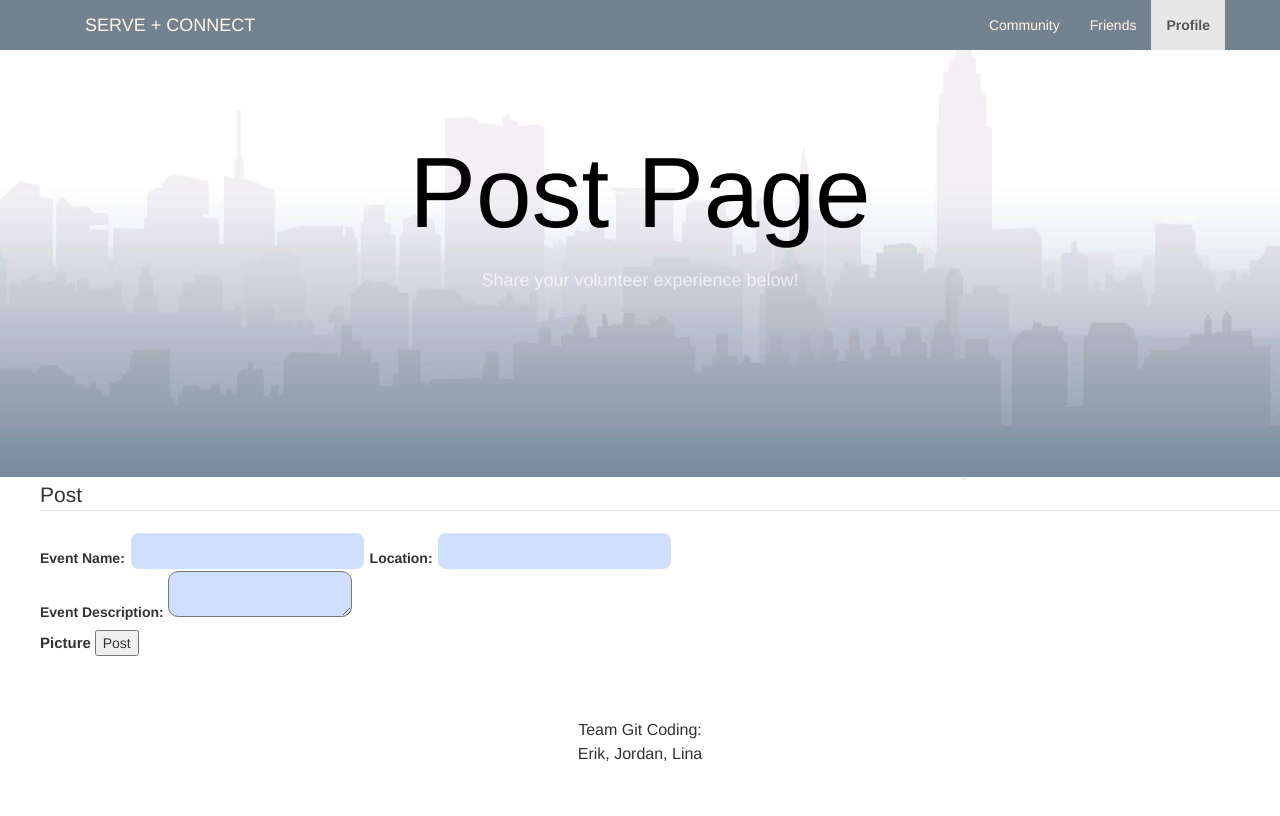
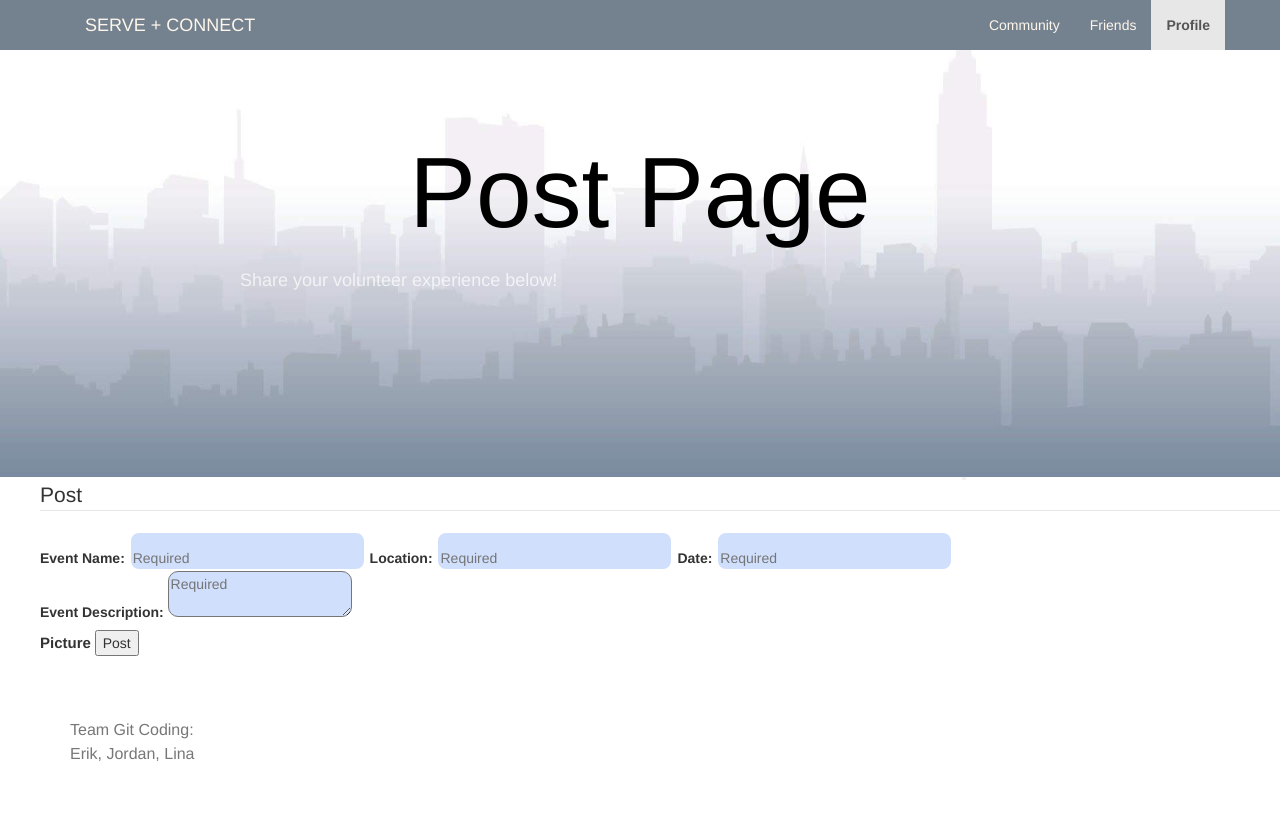
Before and after one commit to Erik-Handeland/serve-and-connect, a Python web app: template templates/profile-post.html in a window 1280 px wide. Run offline with Jinja, Linux system fonts and the light colour scheme; the template is opened without the code that fills it, so the values that code supplies are empty.

Commit message:
changes by lina

```diff
--- a/css/profile.css
+++ b/css/profile.css
@@ -355,3 +355,18 @@ section {
   grid-template-columns: 33% 33% 33%
 
 }
+
+.image_featured {
+  display: block;
+  width: 100%;
+
+}
+
+.row {
+  margin-bottom: 50px;
+}
+
+p {
+  text-align: left;
+  color: #777
+}
--- a/index.yaml
+++ b/index.yaml
@@ -24,3 +24,9 @@ indexes:
   properties:
   - name: post_user_id
   - name: created_at
+    direction: desc
+
+- kind: UserPost
+  properties:
+  - name: post_user_id
+  - name: created_at
--- a/main.py
+++ b/main.py
@@ -106,7 +106,7 @@ class ProfilePage(webapp2.RequestHandler):
 
         person = find_or_create_user()
         email = person.email
-        post_list = UserPost.query().filter(UserPost.post_user_id== email).order(UserPost.created_at).fetch(limit=10)
+        post_list = UserPost.query().filter(UserPost.post_user_id== email).order(-UserPost.created_at).fetch(limit=10)
         # name = post_list.query().fetch()
         for post in post_list:
             post.image = base64.b64encode(post.image)
@@ -172,7 +172,7 @@ class CommunityPage(webapp2.RequestHandler):
 
         if search:
             juser = find_or_create_user()
-            post_list = CommunityPost.query().filter(CommunityPost.post_location== search).order(CommunityPost.created_at).fetch(limit=10)
+            post_list = CommunityPost.query().filter(CommunityPost.post_location== search).order(-CommunityPost.created_at).fetch(limit=10)
             user = find_or_create_user()
             variables = {"user": user,}
             person = find_or_create_user()
@@ -188,7 +188,7 @@ class CommunityPage(webapp2.RequestHandler):
 
         else:
             juser = find_or_create_user()
-            post_list = CommunityPost.query().order(CommunityPost.created_at).fetch(limit=10)
+            post_list = CommunityPost.query().order(-CommunityPost.created_at).fetch(limit=10)
             user = find_or_create_user()
             variables = {"user": user,}
 
--- a/templates/profile-post.html
+++ b/templates/profile-post.html
@@ -54,10 +54,11 @@
       <legend> Post </legend>
         <div>
           <form method="post" enctype="multipart/form-data">
-          <b> Event Name: </b> <input name=post_name />
-        <b>   Location: </b><input name=post_location  />
+          <b> Event Name: </b> <input name=post_name placeholder="Required"/>
+          <b> Location: </b><input name=post_location  placeholder="Required"/>
+          <b> Date: </b><input name=post_date placeholder="Required"/>
             </br>
-              <b>Event Description: </b><textarea name=post_event width= "300px"
+              <b>Event Description: </b><textarea placeholder="Required" name=post_event width= "300px"
                 height= "44px"></textarea>
           </br>
 
```
Also changed, not shown: templates/community-post.html (+5 -3 lines), templates/profile.html (+6 -41 lines).
